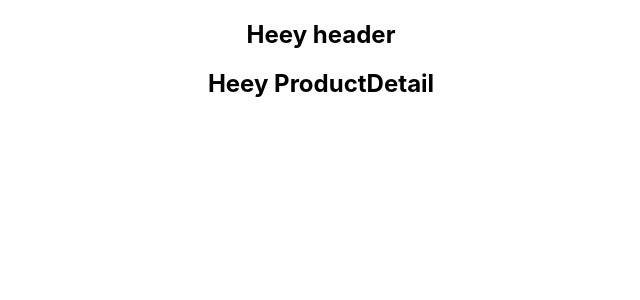
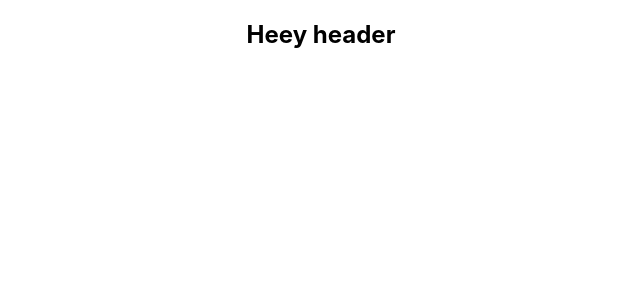
Before and after one commit to MrSayyod/Catalogue-app, a React (Create React App) app: page /product/1 in a window 1280 px wide. Shown: the top 300 px of the page, without its empty margins (319-959 px from the left). Built offline with nearby package versions, Linux system fonts and the light colour scheme.

Commit message:
Use dispatch to selected product action

```diff
--- a/src/components/ProductDetail.js
+++ b/src/components/ProductDetail.js
@@ -1,13 +1,27 @@
-import React, {useEffect} from "react";
+import React, { useEffect } from "react";
 import { useParams } from "react-router-dom";
 import axios from "axios";
+import { useDispatch, useSelector } from "react-redux";
+import { selectedProduct } from "../actions/productActions";
 
 const ProductDetail = () => {
+  const product = useSelector((state)=> state.product)
+  const { productId } = useParams();
+  const dispatch = useDispatch()
+  console.log(productId);
+
+  const fetchProductDetail = async() => {
+    const response = await axios
+      .get(`https://fakestoreapi.com/products/${productId}`)
+      .catch((error) => {
+        console.log("Error", error);
+      });
+
+      dispatch(selectedProduct(response.data))
+  };
   return (
     <div className="menu_pddtl">
-      <div className="container_pddtl">
-        <h2>Heey ProductDetail</h2>
-      </div>
+      <div className="container_pddtl">{/* <h2>Heey ProductDetail</h2> */}</div>
     </div>
   );
 };
```
